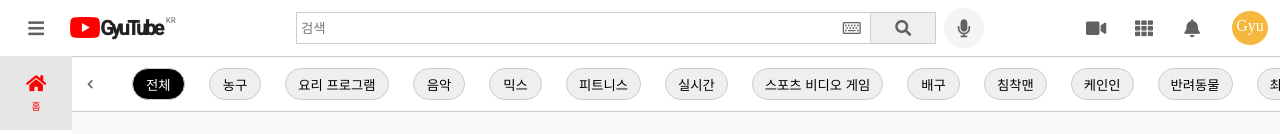
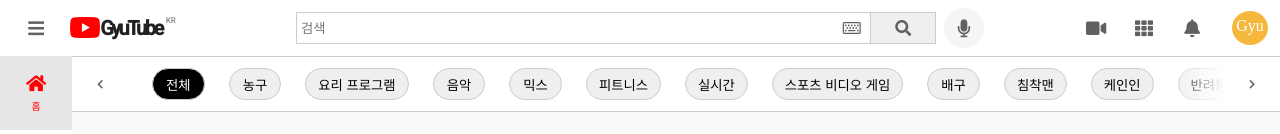
Before and after one commit to kimsg64/GyuTube, a React (Create React App) app: page / in a window 1280 px wide. Shown: the top 134 px of the page. Built offline with nearby package versions, Linux system fonts and the light colour scheme.

Commit message:
move filter

```diff
--- a/src/components/contentsComponent/filterComponents/FilterBar.jsx
+++ b/src/components/contentsComponent/filterComponents/FilterBar.jsx
@@ -1,9 +1,9 @@
-import React from "react";
+import React, { useState, useRef } from "react";
 import styled from "styled-components";
 import FilterBtns from "./filterBtns/FilterBtns";
 
 const FilterBarWrap = styled.div`
-  width: 100%;
+  width: inherit;
   height: 56px;
   position: fixed;
   top: 0;
@@ -17,6 +17,7 @@ const FilterBarWrap = styled.div`
   background-color: white;
   overflow: hidden;
   box-sizing: border-box;
+
   .first {
     margin: 12px 12px 12px 24px;
   }
@@ -28,30 +29,76 @@ const FilterBarWrap = styled.div`
 `;
 
 const ArrowWrap = styled.div`
-  height: 36px;
-  width: 36px;
-  border-radius: 100%;
+  height: 56px;
+  width: 56px;
   flex-shrink: 0;
   display: flex;
   justify-content: center;
   align-items: center;
+  background-color: white;
+
   .fas {
     font-size: 10px;
   }
-  :active {
-    background-color: hsl(0, 0%, 80%);
+  div {
+    height: 36px;
+    width: 36px;
   }
 `;
+let time = 0;
 
 const FilterBar = () => {
+  const filterBarRef = useRef();
+
+  const onClickLeftArrow = () => {
+    console.log(filterBarRef.current.className);
+    const filterBarStyle = filterBarRef.current.style;
+    if (time === 2) {
+      filterBarStyle.setProperty("transform", "translateX(0)");
+    } else if (time === 4) {
+      filterBarStyle.setProperty("transform", "translateX(-20%)");
+      time = 2;
+    } else if (time === 6) {
+      filterBarStyle.setProperty("transform", "translateX(-40%)");
+      time = 4;
+    } else if (time === 8) {
+      filterBarStyle.setProperty("transform", "translateX(-60%)");
+      time = 6;
+    }
+    console.log(time);
+  };
+
+  const onClickRightArrow = () => {
+    console.log(filterBarRef.current.className);
+    const filterBarStyle = filterBarRef.current.style;
+    if (time === 0) {
+      filterBarStyle.setProperty("transform", "translateX(-20%)");
+      time = 2;
+    } else if (time === 2) {
+      filterBarStyle.setProperty("transform", "translateX(-40%)");
+      time = 4;
+    } else if (time === 4) {
+      filterBarStyle.setProperty("transform", "translateX(-60%)");
+      time = 6;
+    } else if (time === 6) {
+      filterBarStyle.setProperty("transform", "translateX(-80%)");
+      time = 8;
+    }
+    console.log(time);
+  };
+
   return (
     <FilterBarWrap>
-      <ArrowWrap className="globalIconBtnRect">
-        <i className="fas fa-chevron-left"></i>
+      <ArrowWrap onClick={onClickLeftArrow}>
+        <div className="globalIconBtn">
+          <i className="fas fa-chevron-left"></i>
+        </div>
       </ArrowWrap>
-      <FilterBtns></FilterBtns>
-      <ArrowWrap className="globalIconBtnRect">
-        <i className="fas fa-chevron-right"></i>
+      <FilterBtns ref={filterBarRef} />
+      <ArrowWrap onClick={onClickRightArrow}>
+        <div className="globalIconBtn">
+          <i className="fas fa-chevron-right"></i>
+        </div>
       </ArrowWrap>
     </FilterBarWrap>
   );
--- a/src/components/contentsComponent/filterComponents/filterBtns/FilterBtns.jsx
+++ b/src/components/contentsComponent/filterComponents/filterBtns/FilterBtns.jsx
@@ -1,9 +1,20 @@
-import React, { useState } from "react";
+import React, { useRef, forwardRef } from "react";
 import styled from "styled-components";
 
+const ShowCase = styled.div`
+  width: calc(100% -100px);
+  overflow-x: hidden;
+  z-index: -1;
+  mask: linear-gradient(to right, black 95%, transparent);
+`;
+
 const BtnsWrap = styled.div`
+  width: auto;
   display: flex;
   justify-content: flex-start;
+  position: relative;
+  left: 0;
+  transition-duration: 0.2s;
 `;
 
 const StyledBtn = styled.button`
@@ -25,13 +36,10 @@ const StyledBtn = styled.button`
   }
 `;
 
-const FilterBtns = () => {
-  const [isSelected, setIsSelected] = useState(false);
-  const onClickBtn = () => {
-    setIsSelected(true);
-  };
+const FilterBtns = forwardRef((props, ref) => {
   return (
-    <BtnsWrap>
+    <ShowCase>
+      <BtnsWrap ref={ref}>
         <StyledBtn className="first selected_filter">전체</StyledBtn>
         <StyledBtn>농구</StyledBtn>
         <StyledBtn>요리 프로그램</StyledBtn>
@@ -47,7 +55,8 @@ const FilterBtns = () => {
         <StyledBtn>최근에 업로드된 동영상</StyledBtn>
         <StyledBtn>감상한 동영상</StyledBtn>
       </BtnsWrap>
+    </ShowCase>
   );
-};
+});
 
 export default FilterBtns;
--- a/src/components/contentsComponent/videoBox/VideoBox.jsx
+++ b/src/components/contentsComponent/videoBox/VideoBox.jsx
@@ -4,7 +4,7 @@ import styled from "styled-components";
 
 const VideoBoxWrap = styled.ul`
   margin-top: 24px;
-  max-width: 88vw;
+  width: inherit;
   /* 너비를 변수화해서 계산해야 반응형으로 설정할 수 있을 듯... */
   /* width: calc(100%-32px); */
   /* max-width: calc(5 * 360 + 16) px; */
--- a/src/components/headerComponents/headerBtns/headerUserInfo/HeaderUserInfoIcon.jsx
+++ b/src/components/headerComponents/headerBtns/headerUserInfo/HeaderUserInfoIcon.jsx
@@ -21,7 +21,10 @@ const HeaderUserInfoCircle = styled.div`
   }
 `;
 
-const HeaderUserInfoIcon = ({ willBeShown, setWillBeShown }) => {
+const HeaderUserInfoIcon = ({
+  willBeShown = false,
+  setWillBeShown = () => {},
+}) => {
   const onClickBtn = () => {
     setWillBeShown(!willBeShown);
   };
--- a/src/components/headerComponents/headerBtns/headerUserInfo/headerUserInfoDetails/HeaderUserInfoDetails.jsx
+++ b/src/components/headerComponents/headerBtns/headerUserInfo/headerUserInfoDetails/HeaderUserInfoDetails.jsx
@@ -27,14 +27,33 @@ const HeaderUserInfoDetailsWrap = styled.div`
   .globalItemBar {
     padding: 0 36px 0 16px;
   }
+  .with_arrow {
+    padding-right: 20px;
+  }
   .globalIconBtn {
-    font-size: 24px;
+    font-size: 22px;
     margin-right: 16px;
+  }
+  .globalIconBtn:active {
+    background-color: var(--active-bg-color);
   }
   .globalTextBar {
     width: 206px;
     font-size: 14px;
   }
+  .arrow {
+    font-size: 18px;
+    color: hsl(0, 0%, 38%);
+  }
+  .mode {
+    margin-right: 56px;
+  }
+`;
+
+const HeaderUserInfoDetailsItemsWrap = styled.div`
+  max-height: 611px;
+  height: calc(100vh - 56px - 83px);
+  overflow-y: scroll;
 `;
 
 const HeaderUserInfoDetails = ({ willBeShown }) => {
@@ -43,9 +62,11 @@ const HeaderUserInfoDetails = ({ willBeShown }) => {
       className={willBeShown ? "display__on" : "display__off"}
     >
       <HeaderUserInfoDetailsHeader />
-      <HeaderUserInfoDetailsAccount />
-      <HeaderUserInfoDetailsSettings />
-      <HeaderUserInfoDetailsMode />
+      <HeaderUserInfoDetailsItemsWrap>
+        <HeaderUserInfoDetailsAccount />
+        <HeaderUserInfoDetailsSettings />
+        <HeaderUserInfoDetailsMode />
+      </HeaderUserInfoDetailsItemsWrap>
     </HeaderUserInfoDetailsWrap>
   );
 };
--- a/src/components/headerComponents/headerBtns/headerUserInfo/headerUserInfoDetails/headerUserInfoDetailsAccount/HeaderUserInfoDetailsAccount.jsx
+++ b/src/components/headerComponents/headerBtns/headerUserInfo/headerUserInfoDetails/headerUserInfoDetailsAccount/HeaderUserInfoDetailsAccount.jsx
@@ -30,11 +30,14 @@ const HeaderUserInfoDetailsAccount = () => {
         </div>
         <div className="globalTextBar">GyuTube 스튜디오</div>
       </div>
-      <div className="globalItemBar">
+      <div className="globalItemBar  with_arrow">
         <div className="globalIconBtn globalIconWrap">
           <i className="fas fa-sync-alt"></i>
         </div>
         <div className="globalTextBar">계정 전환</div>
+        <div className="arrow">
+          <i className="fas fa-chevron-right"></i>
+        </div>
       </div>
       <div className="globalItemBar">
         <div className="globalIconBtn globalIconWrap">
--- a/src/components/headerComponents/headerBtns/headerUserInfo/headerUserInfoDetails/headerUserInfoDetailsHeader/HeaderUserInfoDetailsHeader.jsx
+++ b/src/components/headerComponents/headerBtns/headerUserInfo/headerUserInfoDetails/headerUserInfoDetailsHeader/HeaderUserInfoDetailsHeader.jsx
@@ -1,4 +1,4 @@
-import React, { useState } from "react";
+import React from "react";
 import styled from "styled-components";
 import HeaderUserInfoIcon from "../../HeaderUserInfoIcon";
 
@@ -28,14 +28,9 @@ const UserAccount = styled.a`
 `;
 
 const HeaderUserInfoDetailsHeader = () => {
-  const [willBeShown, setWillBeShown] = useState(false);
-
   return (
     <HeaderUserInfoDetailsHeaderWrap>
-      <HeaderUserInfoIcon
-        willBeShown={willBeShown}
-        setWillBeShown={setWillBeShown}
-      />
+      <HeaderUserInfoIcon />
       <ManagingAccountBox>
         <UserNameBox>김승규</UserNameBox>
         <UserAccount>Gyugle 계정 관리</UserAccount>
--- a/src/components/headerComponents/headerBtns/headerUserInfo/headerUserInfoDetails/headerUserInfoDetailsMode/HeaderUserInfoDetailsMode.jsx
+++ b/src/components/headerComponents/headerBtns/headerUserInfo/headerUserInfoDetails/headerUserInfoDetailsMode/HeaderUserInfoDetailsMode.jsx
@@ -5,11 +5,20 @@ const HeaderUserInfoDetailsModeWrap = styled.div`
   width: 100%;
   height: 56px;
   padding: 8px 0;
-  background-color: red;
+  background-color: white;
 `;
 
 const HeaderUserInfoDetailsMode = () => {
-  return <HeaderUserInfoDetailsModeWrap></HeaderUserInfoDetailsModeWrap>;
+  return (
+    <HeaderUserInfoDetailsModeWrap>
+      <div className="globalItemBar with_arrow">
+        <div className="globalTextBar mode">제한 모드: 사용 안함</div>
+        <div className="arrow">
+          <i className="fas fa-chevron-right"></i>
+        </div>
+      </div>
+    </HeaderUserInfoDetailsModeWrap>
+  );
 };
 
 export default HeaderUserInfoDetailsMode;
--- a/src/components/headerComponents/headerLogo/headerLogoOpenHiddenMenu/hiddenMenuGuideHome/hiddenMenuPreference/HiddenMenuPreference.jsx
+++ b/src/components/headerComponents/headerLogo/headerLogoOpenHiddenMenu/hiddenMenuGuideHome/hiddenMenuPreference/HiddenMenuPreference.jsx
@@ -28,24 +28,24 @@ const HiddenMenuPreferenceWrap = styled.div`
 //   }
 // `;
 
-const TextBar = styled.div`
-  width: 144px;
-  height: 20px;
-  display: flex;
-  align-items: center;
-  font-size: 14px;
-  font-weight: 400;
-`;
+// const TextBar = styled.div`
+//   width: 144px;
+//   height: 20px;
+//   display: flex;
+//   align-items: center;
+//   font-size: 14px;
+//   font-weight: 400;
+// `;
 
-const IconWrap = styled.div`
-  width: 30px;
-  height: 30px;
-  display: flex;
-  flex-direction: column;
-  justify-content: center;
-  align-items: center;
-  margin-right: 18px;
-`;
+// const IconWrap = styled.div`
+//   width: 30px;
+//   height: 30px;
+//   display: flex;
+//   flex-direction: column;
+//   justify-content: center;
+//   align-items: center;
+//   margin-right: 18px;
+// `;
 
 const HiddenMenuPreference = () => {
   return (
```
Also changed, not shown: src/components/headerComponents/headerBtns/headerUserInfo/headerUserInfoDetails/headerUserInfoDetailsSettings/HeaderUserInfoDetailsSettings.jsx (+62 -2 lines), src/components/headerComponents/headerLogo/headerLogoOpenHiddenMenu/hiddenMenuGuideHome/hiddenMenuSubscription/HiddenMenuSubscription.jsx (+10 -6 lines). Lines whose indentation alone changed are shown as unchanged.
